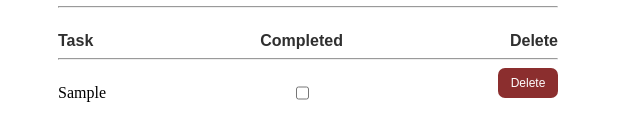
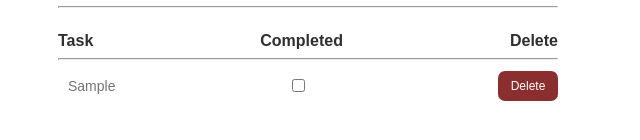
Before and after one commit to waleedrimawi1/To-Do-List, an Angular app: page / in a window 1280 px wide. Both pictures are taken after typing "Sample" into the empty fields and a click on the button "Submit". Shown: the part 194-334 px from the top of the page, without its empty margins (0-640 px from the left). Built offline with nearby package versions, Linux system fonts and the light colour scheme.

Commit message:
fix the layout of task name and checkbox

```diff
--- a/src/app/todo-item/todo-item.css
+++ b/src/app/todo-item/todo-item.css
@@ -1,9 +1,11 @@
 .item {
     display: flex;
-    justify-content: space-between;
+    align-items: center;
+    gap: 10px;
 }
 
 .delete-button {
+    margin-left: auto;
     background-color: rgb(139, 46, 46);
     color: white;
     width: 60px;
@@ -18,3 +20,13 @@
 .active-box {
     text-decoration-line: line-through;
 }
+
+.task-name {
+    margin: 0px;
+    width: 200px;
+    padding: 10px;
+    word-break: break-word;
+    font-family: Arial, Helvetica, sans-serif;
+    font-size: 14px;
+    color: rgb(116, 116, 116);
+}
--- a/src/app/todo-item/todo-item.html
+++ b/src/app/todo-item/todo-item.html
@@ -1,7 +1,9 @@
 <div class="item">
-    <p [ngClass]="{'active-box': item().isChecked}">
+    <p class="task-name" [ngClass]="{'active-box': item().isChecked}">
         {{item().text}}
     </p>
-    <input type="checkbox" [(ngModel)]="item().isChecked">
+    <div class="checkbox-container">
+        <input type="checkbox" [(ngModel)]="item().isChecked">
+    </div>
     <button class="delete-button" (click)="onDelete()">Delete</button>
 </div>
--- a/src/app/todo-list/todo-list.html
+++ b/src/app/todo-list/todo-list.html
@@ -14,10 +14,10 @@
         <p class="text">Delete</p>
     </div>
     <hr>
-    @for (item of items; track item; let i = $index){
+    @for (item of items; track item){
         <app-todo-item
             [item]="item"
-            [index]="i"
+            [index]="$index"
             (delete)="deleteItem($event)">
         </app-todo-item>
     }
--- a/src/app/todo-list/todo-list.ts
+++ b/src/app/todo-list/todo-list.ts
@@ -2,29 +2,30 @@ import { Component } from '@angular/core';
 import { FormsModule } from '@angular/forms';
 import { CommonModule } from '@angular/common';
 import { TodoItem, Task } from '../todo-item/todo-item';
+import { TodoService } from '../todo-service ';
 
 @Component({
   selector: 'app-todo-list',
   standalone: true,
-  imports: [FormsModule, CommonModule, TodoItem],
+  imports: [FormsModule, CommonModule, TodoItem,],
   templateUrl: './todo-list.html',
   styleUrl: './todo-list.css'
 })
 export class TodoList {
   inputValue = ''
   items: Task[] = []
+  constructor(private todoService: TodoService) {
+    this.items = this.todoService.items
+  }
 
   addItem() {
     if(this.inputValue){
-      this.items.push({
-        text: this.inputValue,
-        isChecked: false
-      })
+      this.todoService.addItem(this.inputValue);
       this.inputValue = ''
     }
   }
 
   deleteItem(index: number){
-    this.items.splice(index, 1)
+    this.todoService.deleteItem(index);
   }
 }
--- /dev/null
+++ b/src/app/todo-service .ts
@@ -0,0 +1,22 @@
+import { Injectable } from '@angular/core';
+import { Task } from './todo-item/todo-item';
+
+@Injectable({
+  providedIn: 'root'
+})
+export class TodoService {
+  items: Task[] = [];
+
+  addItem(inputValue: string): void {
+    if (inputValue) {
+      this.items.push({
+        text: inputValue,
+        isChecked: false
+      });
+    }
+  }
+
+  deleteItem(index: number): void {
+      this.items.splice(index, 1);
+  }
+}
```
Also changed, not shown: 1 other file (tests, documents, lock files or other folders).
